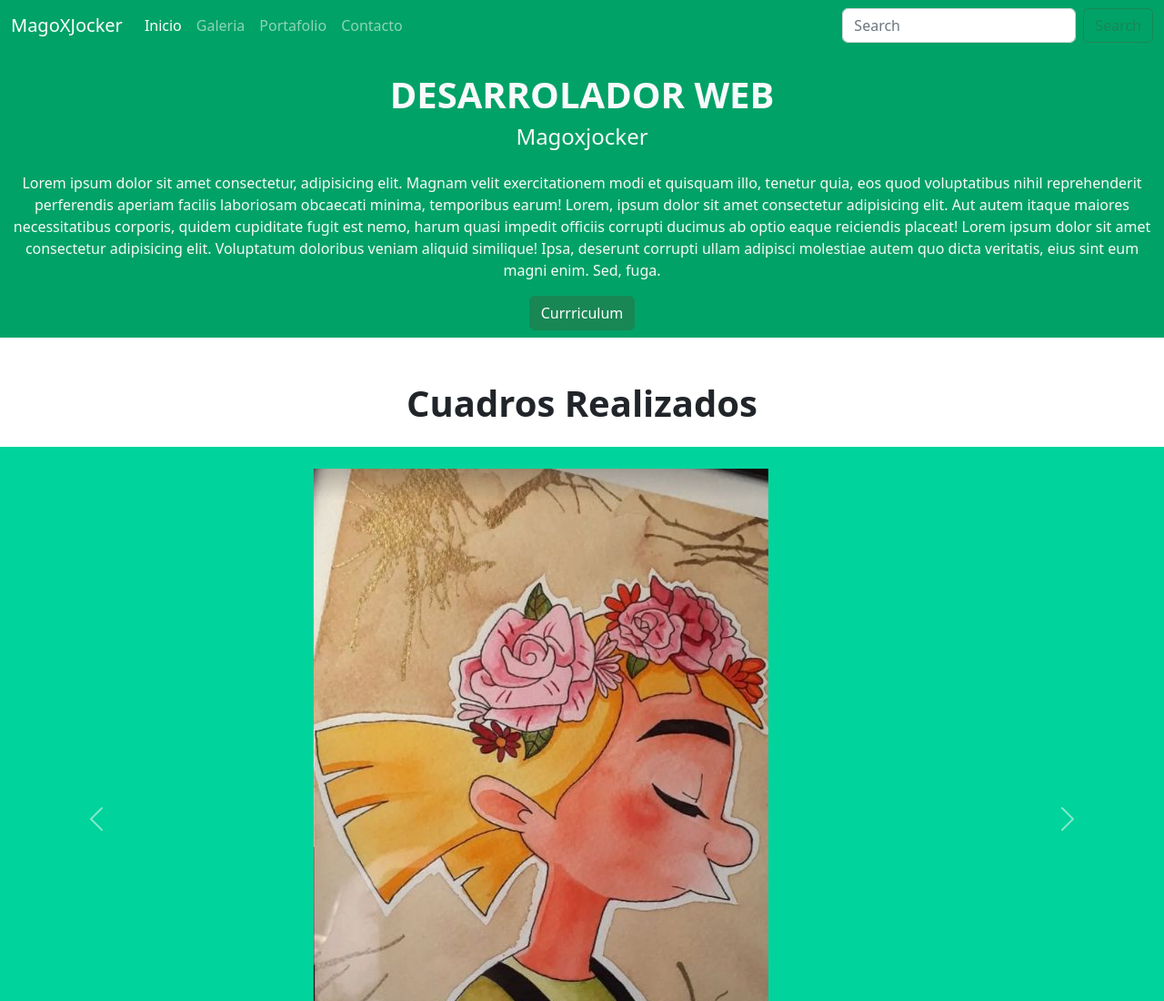
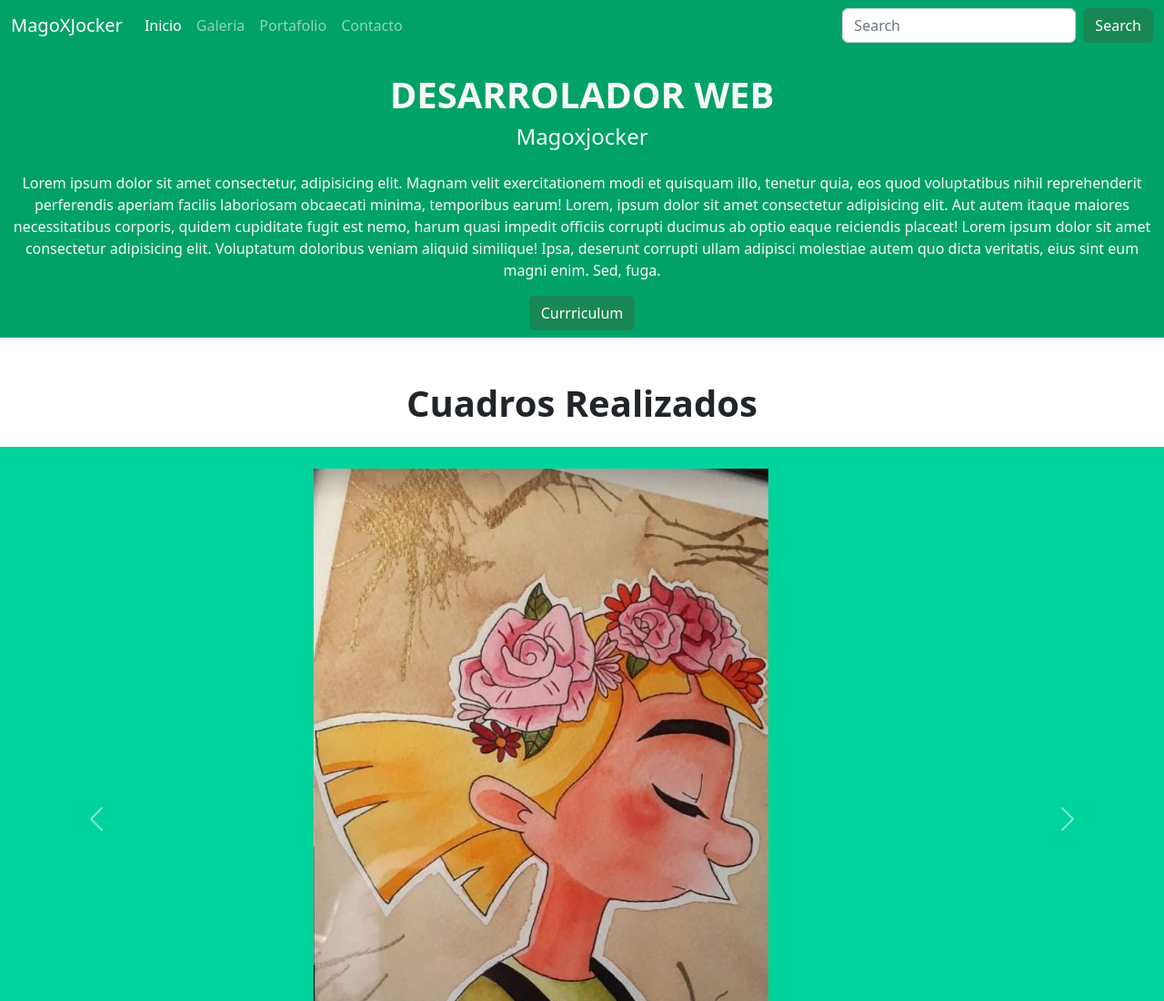
Before and after one commit to Magoxjocker/Magoxjocker.github.io, a plain HTML site: page index.html in a window 1280 px wide. Shown: the top 1100 px of the page at 91% size. Drawn offline with nearby package versions, Linux system fonts and the light colour scheme.

Commit message:
se cambia boton de busqueda

```diff
--- a/index.html
+++ b/index.html
@@ -45,7 +45,7 @@
                 </ul>
                 <form class="d-flex" role="search">
                     <input class="form-control me-2" type="search" placeholder="Search" aria-label="Search">
-                    <button class="btn btn-outline-success" type="#contacto">Search</button>
+                    <button class="btn btn-success" type="#contacto">Search</button>
                 </form>
             </div>
         </div>
```
